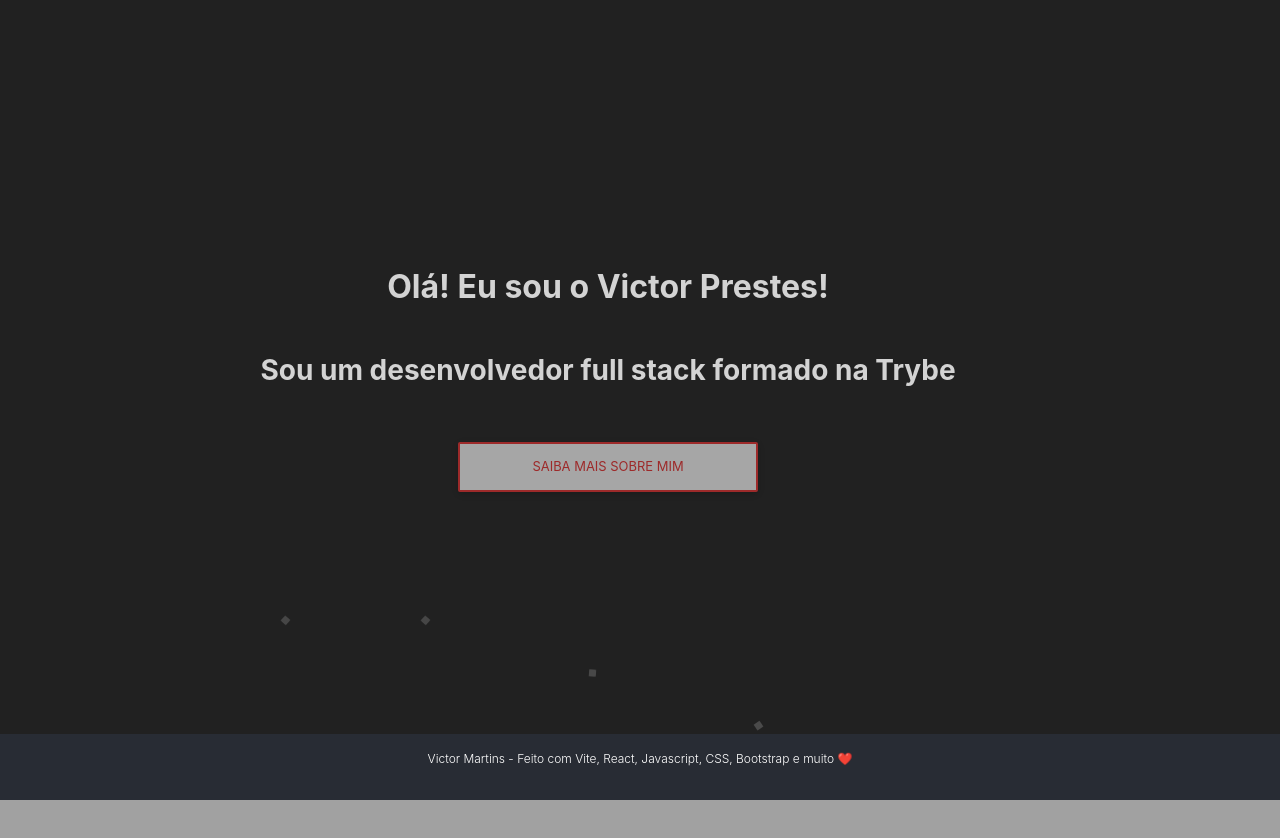
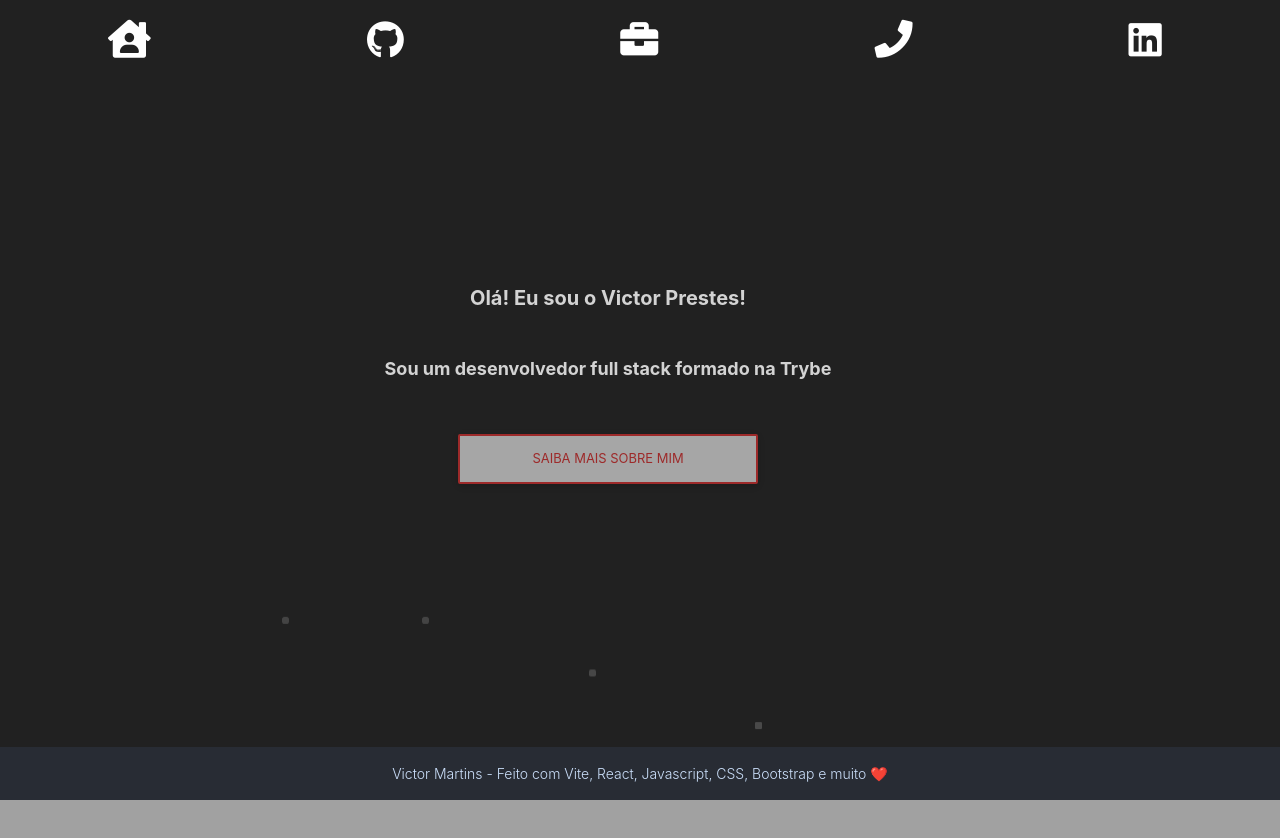
Before and after one commit to vhprestes/meu-portfolio, a React (Vite) app: page / in a window 1280 px wide. Shown: the top 838 px of the page. Built offline with nearby package versions, Linux system fonts and the light colour scheme.

Commit message:
feat: updating css to new style

```diff
--- a/src/App.css
+++ b/src/App.css
@@ -1,14 +1,7 @@
-
-/* #root {
-  display: flex;
-  flex-direction: column;
-  justify-content: space-evenly;
-  max-width: 100%;
-  min-width: 50%;
-  max-height: 100vh;
-} */
-
-/* mobile mode */
+.titleProjects{
+  text-align: justify;
+  color: #afcbff;
+}
 
 .title {
   display: flex;
@@ -26,8 +19,9 @@
 }
 
 .header {
-  padding: 20px 10px;
-  align-items: center
+  padding: 20px 10px 0px 0px;
+  align-items: center;
+  justify-content: space-around !important
 }
 
 .header a {
@@ -44,29 +38,6 @@
 }
 
 
-/*
-@media screen and (max-width: 600px) {
-  header {
-    display: flex;
-    flex-direction: column;
-  }
-
-  .BtnHeader, .BtnAbout {
-    width: 40%;
-    margin: 0 auto;
-    height: 25px;
-    display: flex;
-    align-items: center;
-    justify-content: center;
-  }
-
-} */
-/* desktop mode */
-/*
-body {
-  width: 100%;
-  height: 50vh;
-} */
 
 .imgContact {
 max-width: 10%;
@@ -198,6 +169,7 @@ align-items: center
 
 .titleport {
   margin: 2rem;
+  padding-bottom: 2rem;
 }
 
 h4 {
@@ -208,15 +180,15 @@ h4 {
 
 footer {
   padding: 1rem;
+  padding-bottom: 0;
   background-color: #282c34;
-  color: white;
+  color: rgb(203, 223, 250);
   position: fixed;
   bottom: 0;
   width: 100%;
   display: flex;
   justify-content: space-around;
   align-items: flex-end;
-  font-size: 12px !important;
 }
 
 
@@ -275,9 +247,6 @@ min-width: 30%;
 }
 
 .linksContact {
-  /* font-size: 1.5rem; */
-  /* margin-top: 2rem; */
-  /* margin-bottom: 3rem; */
   margin-right: 25%;
   margin-left: 25%;
   display: flex;
@@ -288,32 +257,14 @@ min-width: 30%;
 
 
 /* Estilo para resoluções maiores que 768px (largura mínima do menu) */
-@media (min-width: 768px) {
   .header {
     display: flex; /* Exibe os botões lado a lado */
-  }
-
-  .BtnHeader {
-    display: inline-block; /* Exibe os botões inline */
-  }
-  .fa {
-    display: none; /* Esconde os ícones */
-  }
-}
-
-/* Estilo para resoluções maiores que 768px (largura mínima do menu) */
-@media (min-width: 768px) {
-  .header {
-    display: flex; /* Exibe os botões lado a lado */
-  }
-
-  .BtnHeader {
-    display: inline-block; /* Exibe os botões inline */
   }
 
   .fa {
     display: none; /* Esconde os ícones */
   }
+
   h2 {
     margin-top: 2rem;
   }
@@ -329,14 +280,10 @@ min-width: 30%;
   h4 {
     font-size: 20px;
   }
-}
 
 /* Estilo para resoluções menores que 768px */
-@media (max-width: 767px) {
-  .header {
-    display: flex; /* Exibe o ícone de menu e o dropdown */
-    justify-content: space-between;
-  }
+@media (max-width: 5767px) {
+
 
   .BtnHeader {
     display: none; /* Esconde os botões */
@@ -374,18 +321,26 @@ min-width: 30%;
 }
 
 
+
+
 /*  DAQUI PRA BAIXO É O BACKGROUND */
 
 @keyframes animate {
   0%{
       transform: translateY(0) rotate(0deg);
       opacity: 1;
-      border-radius: 0;
+      border-radius: 100;
   }
+  50%{
+    transform: translateY(-500px) rotate(0deg);
+    opacity: 0.5;
+    border-radius: 100%;
+}
+
   100%{
       transform: translateY(-1000px) rotate(720deg);
       opacity: 0;
-      border-radius: 50%;
+      border-radius: 100%;
   }
 }
 
```
